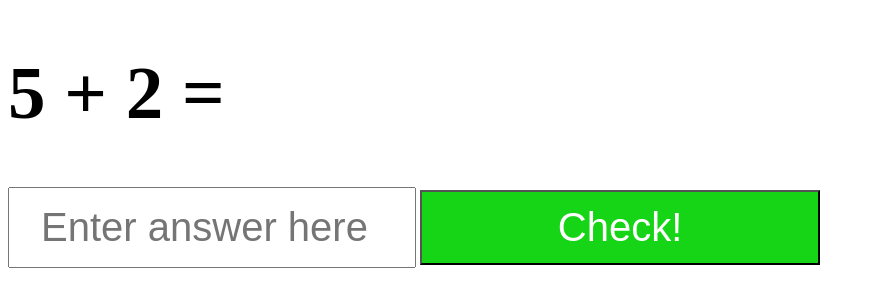
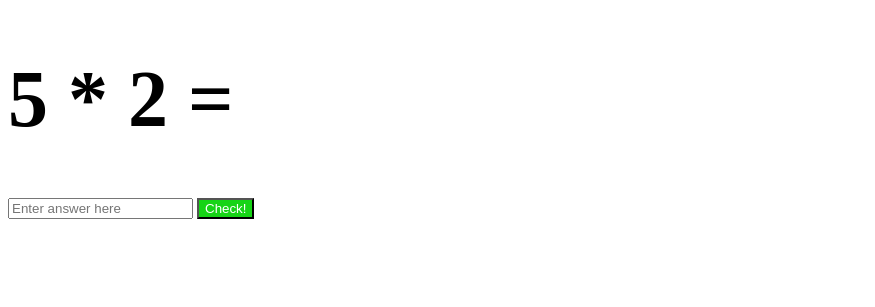
Before and after one commit to BekhruzSNiyazov/Train-your-math, a Flask app: page /index.html in a window 1280 px wide. Shown: the top 307 px of the page, without its empty margins (0-875 px from the left). Run offline with Flask 2, Linux system fonts and the light colour scheme.

Commit message:
Update index.html

```diff
--- a/templates/index.html
+++ b/templates/index.html
@@ -3,17 +3,7 @@
     <head>
         <style>
             h1 {
-                font-size: 75px;
-            }
-            .ans {
-                height: 75px;
-                width: 400px;
-                font-size: 40px;
-            }
-            ::placeholder {
-                font-size: 40px;
-                text-align: center;
-                opacity: 1;
+                font-size: 500%;
             }
             button {
                 background-color: rgb(22, 212, 22);
@@ -23,6 +13,6 @@
         <title>Train your math</title>
     </head>
     <body>
-        <h1>{{x}} + {{y}} =</h1>
+        <h1>{{x}} * {{y}} =</h1>
     </body>
 </html>
```
